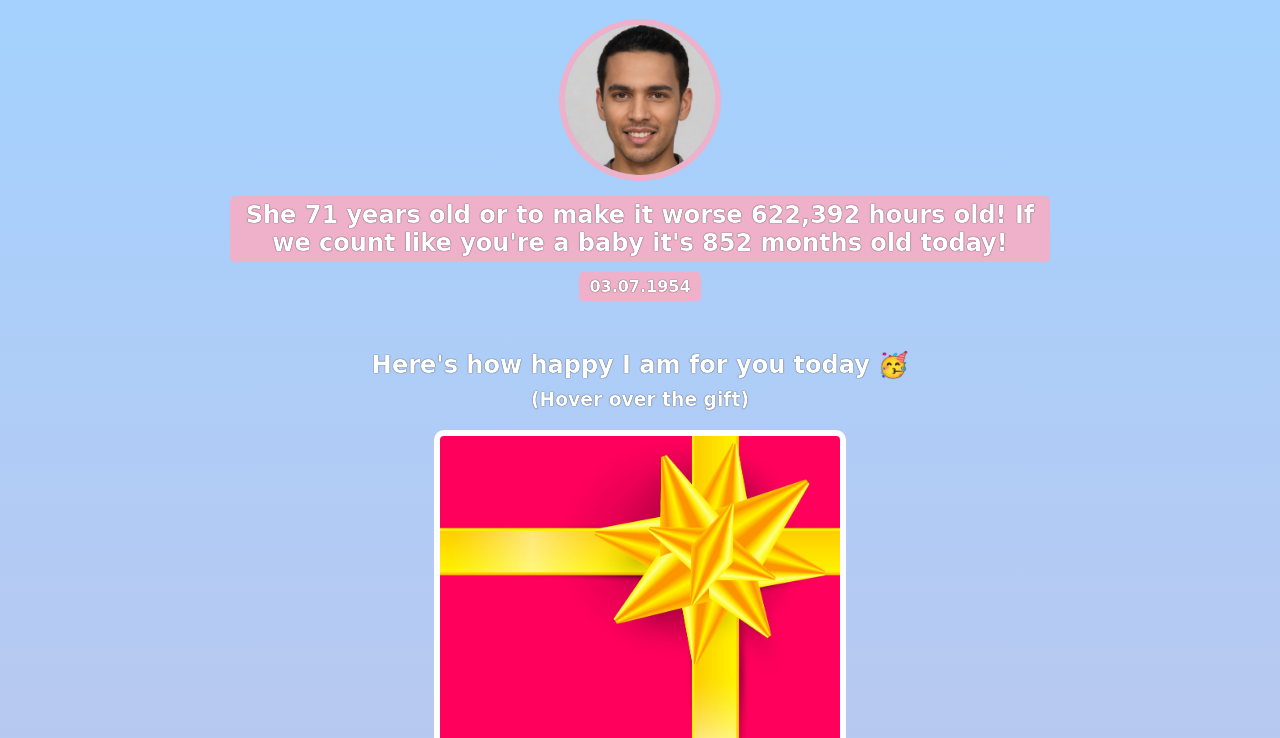
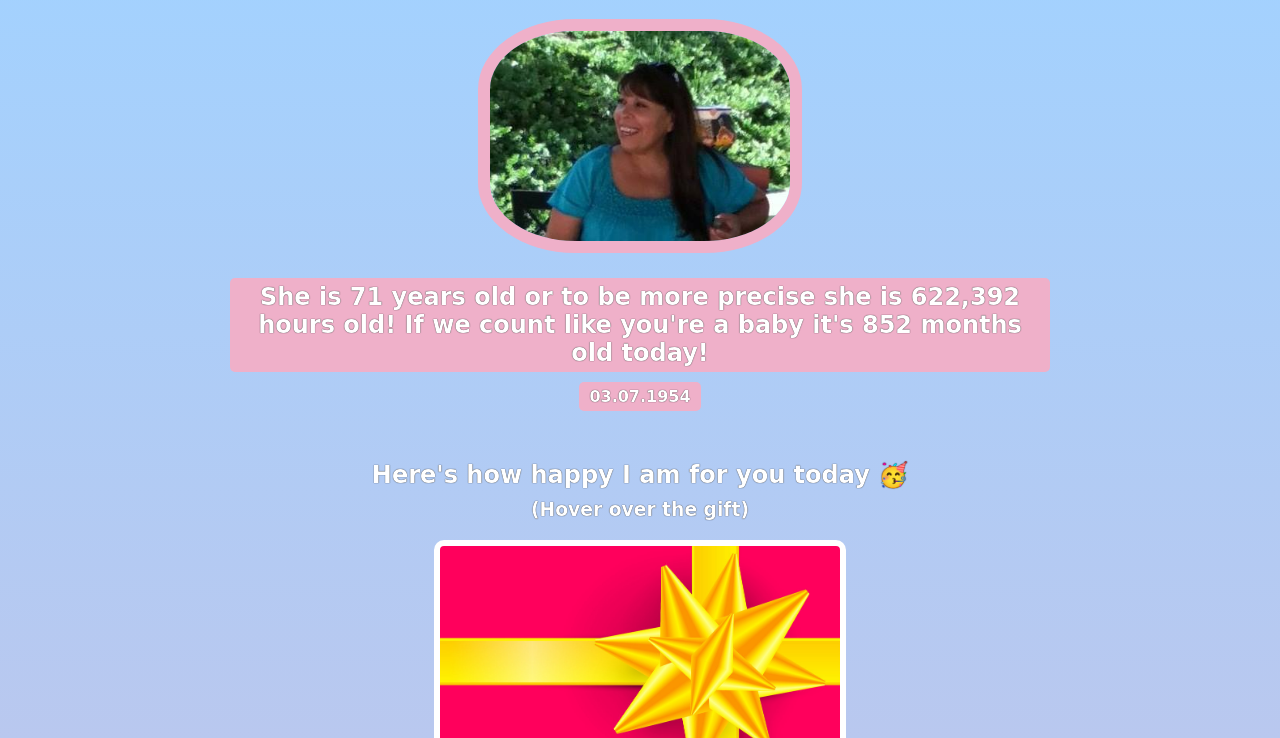
Before and after one commit to jared23/Birthday-gift-site, a website built with Vite: page index.html in a window 1280 px wide. Shown: the part 62-800 px from the top of the page. Built offline with nearby package versions, Linux system fonts and the light colour scheme; a web font is replaced by a local one.

Commit message:
final changes for personalizing

```diff
--- a/index.html
+++ b/index.html
@@ -8,8 +8,8 @@
     <body>
         <div id="header">
             <h1>Today is Maria's birthday 🎉</h1>
-            <img id="bff-img" src="images/nick.jpg">
-            <h2 id="bday-age">She 71 years old or to make it worse 622,392 hours old! If we count like you're a baby it's 852 months old today!</h2>
+            <img id="bff-img" src="images/mom.jpg">
+            <h2 id="bday-age">She is 71 years old or to be more precise she is 622,392 hours old! If we count like you're a baby it's 852 months old today!</h2>
             <h4 id="bday-date">03.07.1954</h4>
         </div>
 
@@ -35,11 +35,8 @@
         </div>
 
          <div class="gift-section">
-            <h2 class="gift-title">This one's for you, my friend 🥂</h2>
+            <h2 class="gift-title">This one's for you, mom! 🥂</h2>
             <div class="gift-img" id="gift-img-cheers"></div>
         </div>
-
-        <p id="footer">Want to create your own Birthday GIFt site? Take <a href="https://scrimba.com/learn/htmlandcss" target="_blank">this HTML & CSS course.</a></p>
-
     </body>
 </html>
--- a/styles.css
+++ b/styles.css
@@ -12,7 +12,8 @@ h1, h2, h3, h4, p {
 
 #bff-img {
     width: 150px;
-    border-radius: 50%;
+    zoom: 200%;
+    border-radius: 30%;
     border: 6px solid #EFB0C9;
     margin-bottom: 10px;
 }
@@ -50,6 +51,10 @@ h1, h2, h3, h4, p {
 }
 
 #gift-img-cheers {
+    height: 200px;
+}
+
+#gift-img-happy {
     height: 200px;
 }
 
@@ -92,15 +97,3 @@ h1, h2, h3, h4, p {
 a {
     color: white;
 }
-
-/*
-Add the footer paragraph according to the design.
-Configure the anchor tag to open the link in a new tab.
-Forgotten how to do it? Google it!
-
-Link:
-https://scrimba.com/learn/htmlandcss
-
-Text:
-Want to create your own Birthday GIFt site? Take this HTML & CSS course.
-*/
```
Also changed, not shown: images/mom.jpg (added), 2 other files.
